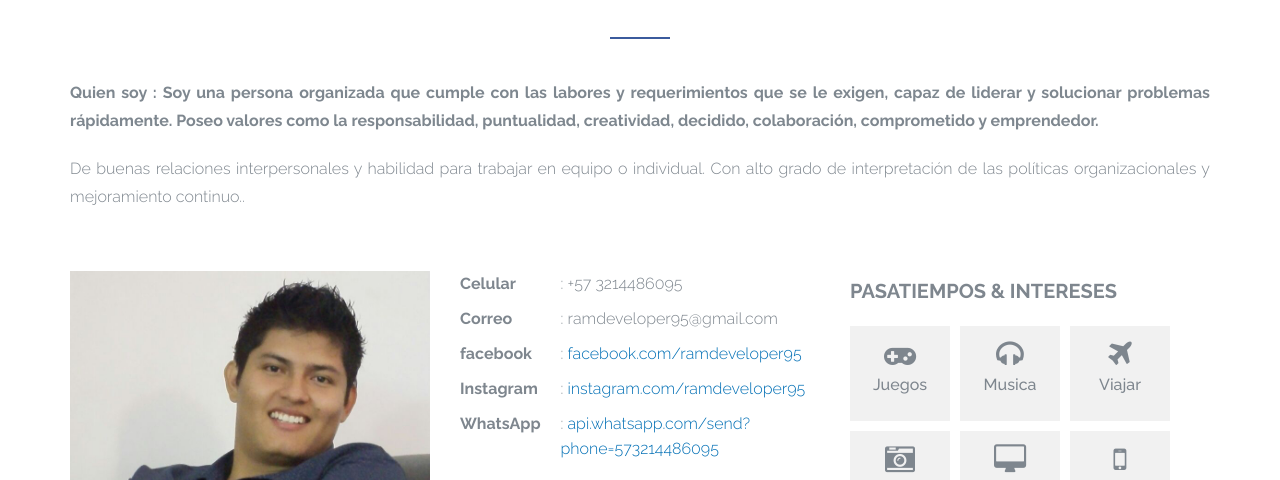
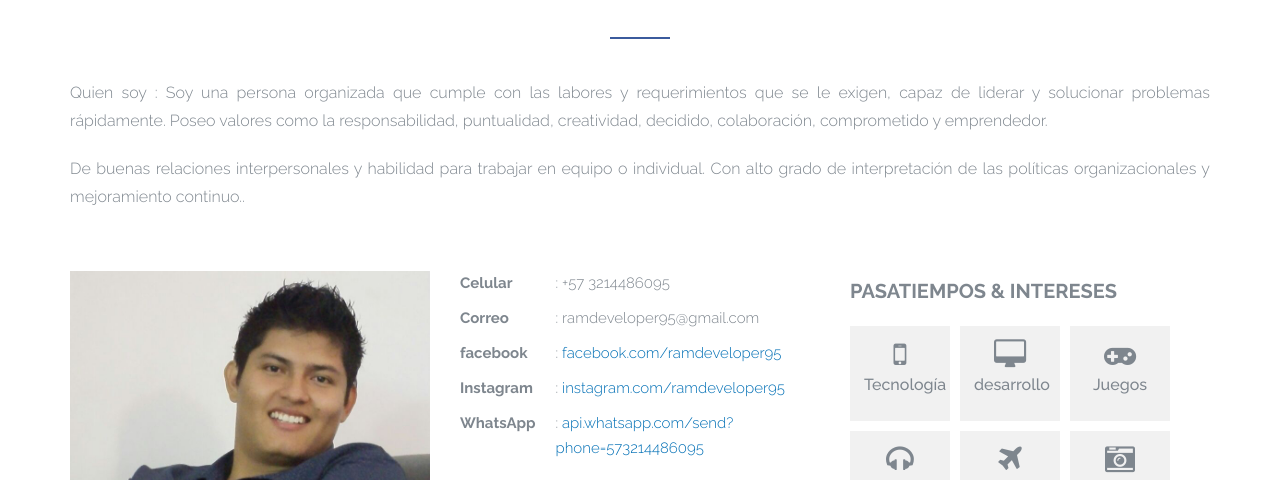
Before and after one commit to ramdeveloper95/website, a plain HTML site: page index.html in a window 1280 px wide. Shown: the part 1163-1643 px from the top of the page. Drawn offline with Linux system fonts and the light colour scheme; some packages are replaced by stand-ins of ours; a script that the page names is missing; a web font is replaced by a local one.

Commit message:
Nuevas correcciones
Nuevas actualizaciones

```diff
--- a/css/styles.css
+++ b/css/styles.css
@@ -859,7 +859,7 @@ a.hire-btn:hover{
 }
 .about-info .info-title p, .about-info .info-details p{
     color: #7e868e;
-    font-size: 16px;
+    font-size: 15px;
     padding-bottom: 0;
 }
 .about-info .info-title{
--- a/index.html
+++ b/index.html
@@ -103,7 +103,7 @@
 							<h2>Sobre Mi</h2>
 							<span class="border"></span>
 								<p>
-									<span>Quien soy : Soy una persona organizada que cumple con las labores y requerimientos que se le exigen, capaz de liderar y solucionar problemas rápidamente. Poseo valores como la responsabilidad, puntualidad, creatividad, decidido, colaboración, comprometido y emprendedor.</span>
+									Quien soy : Soy una persona organizada que cumple con las labores y requerimientos que se le exigen, capaz de liderar y solucionar problemas rápidamente. Poseo valores como la responsabilidad, puntualidad, creatividad, decidido, colaboración, comprometido y emprendedor.
 								</p>
 								<p>
 									De buenas relaciones interpersonales y habilidad para trabajar en equipo o individual. Con alto grado de interpretación de las políticas organizacionales y mejoramiento continuo..
@@ -139,6 +139,12 @@
 									<div class="about-extra-icon-style2">
 										<ul>
 											<li>
+												<p><i class="fa fa-mobile"></i><br><span>Tecnología</span></p>
+											</li>
+											<li>
+												<p><i class="fa fa-desktop"></i><br><span>desarrollo</span></p>
+											</li>
+											<li>
 												<p><i class="fa fa-gamepad"></i><br><span>Juegos</span></p>
 											</li>
 											<li>
@@ -149,12 +155,6 @@
 											</li>
 											<li>
 												<p><i class="fa fa-camera-retro"></i><br><span>Fotografia</span></p>
-											</li>
-											<li>
-												<p><i class="fa fa-desktop"></i><br><span>Desarrollo</span></p>
-											</li>
-											<li>
-												<p><i class="fa fa-mobile"></i><br><span>Tecnología</span></p>
 											</li>
 											<li>
 												<p><i class="fa fa-leaf"></i><br><span>Naturaleza</span></p>
@@ -320,7 +320,7 @@
 						<div class="section-title">
 							<h2>Mis Servicios</h2>
 							<span class="border"></span>
-							<p class="description-service">Que tu empresa o negocio ya este ubicada en redes sociales como FACEBOOK, INSTAGRAM o TWITTER es un buen camino para conectarte con la tecnología y el mundo pero es hora de que lo que vendes u ofreces pase las barreras las redes sociales y se extienda mucho mas y atraigas nuevos y posibles clientes o personas que estén interesadas en lo que compartes y sabes, por eso te ofrezco mis servicios.</p>
+							<p class="description-service">Que tu empresa o negocio ya este ubicada en redes sociales como FACEBOOK, INSTAGRAM o TWITTER es un buen camino para conectarte con la tecnología y el mundo pero es hora de que lo que vendes u ofreces pase las barreras de las redes sociales y se extienda mucho mas y atraigas nuevos y posibles clientes o personas que estén interesadas en lo que compartes y sabes, por eso te ofrezco mis servicios.</p>
 						</div><!-- end .section-title -->
 
 						<div class="row">
@@ -550,7 +550,6 @@
 				                        <li><a class="facebook" href="https://www.facebook.com/ramdeveloper95/" target="_blank"></a></li>
 				                        <li><a class="instagram" href="https://www.instagram.com/ramdeveloper95/" target="_blank"></a></li>
 				                        <li><a class="twitter" href="https://twitter.com/ramdeveloper95" target="_blank"></a></li>
-				                        <li><a class="whatsapp" href="https://api.whatsapp.com/send?phone=573214486095" target="_blank"></a></li>
 				                    </ul><!-- end .social -->
 		                    </div><!-- end .col-md-6 col-xs-12 -->
 		        		</div><!-- end .row -->
```
Also changed, not shown: css/responsive.css (line endings or trailing spaces).
